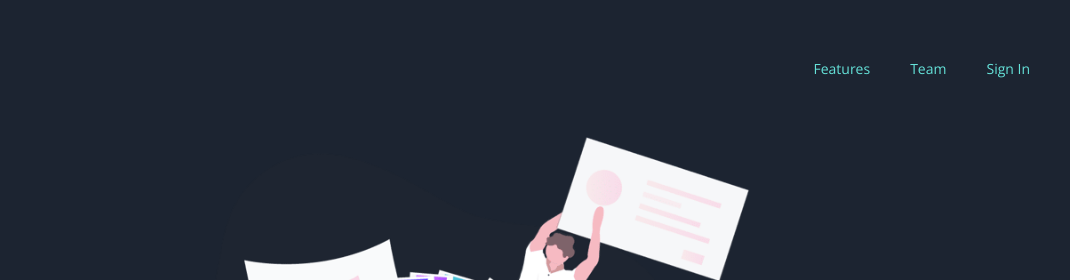
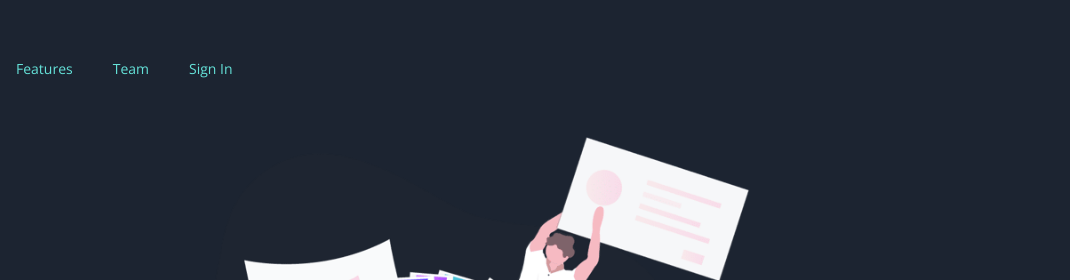
Before and after one commit to Syntacticdev/Frontend-Mentor-Fylo-landing-page-with-dark-theme-and-features-grid, a plain HTML site: page index.html in a window 1280 px wide. Shown: the top 280 px of the page, 210-1280 px from the left. Drawn offline with nearby package versions, Linux system fonts and the light colour scheme.

Commit message:
initial commit

```diff
--- a/styles.css
+++ b/styles.css
@@ -37,6 +37,9 @@ header {
 }
 header .logo {
   width: 50%;
+}
+header nav {
+  flex: 1;
 }
 header nav ul {
   display: flex;
```
